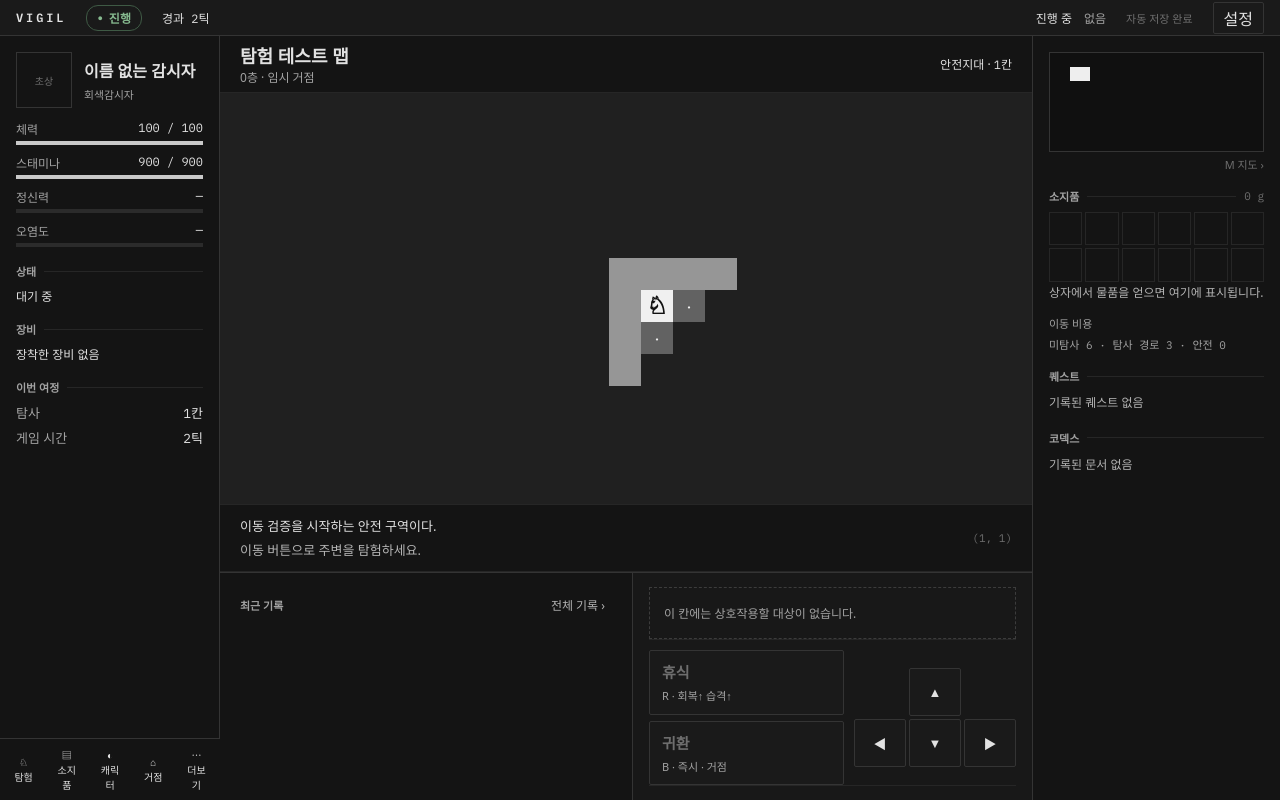
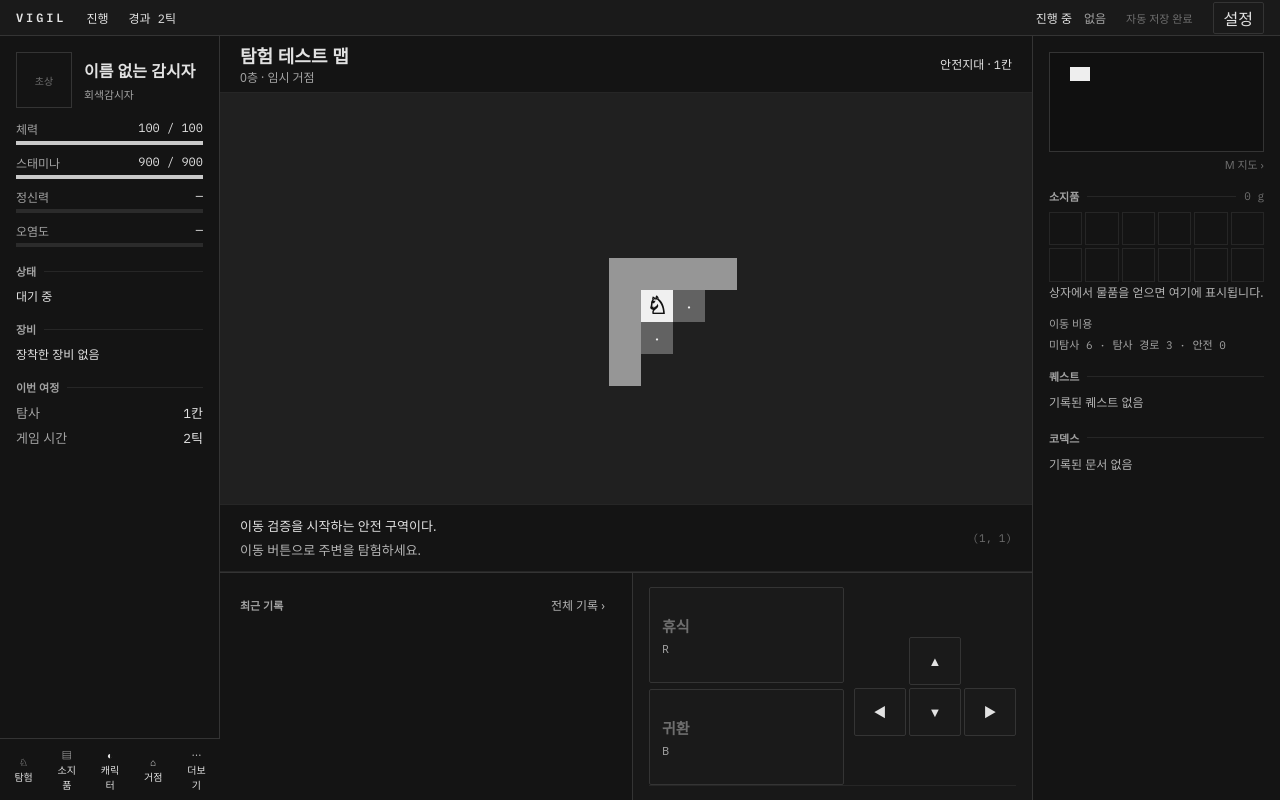
Before and after one commit to Krsu0000/Vigil, a React (Vite) app: page / in a window 1280 px wide. Built offline with nearby package versions, Linux system fonts and the light colour scheme; a web font is replaced by a local one.

Commit message:
[UI] hide session badge, remove empty interaction slot, compact shortcuts beside actions

```diff
--- a/src/ui/MapScreen.tsx
+++ b/src/ui/MapScreen.tsx
@@ -101,7 +101,7 @@ export function MapScreen({store,loop:suppliedLoop,persistent=false,autoSave,onE
   const showRecords=()=>{setCharacterTab('기록');setTab('character');};
   const situationText=chest?chestOpened?'물품을 모두 챙긴 상자입니다.':`${chest.name} · Z / Space로 열기`:exit?`${exit.name} · Z / Space로 이동`:zone.description;
   return <div className={`game-shell${combat?' has-combat':''}`}>
-    <header className="game-top">{onExitPreview&&<button onClick={onExitPreview}>제작 화면으로</button>}<h1 aria-label={strings.gameTitle}>VIGIL</h1><span className={`session-chip ${combat?'is-combat':pending?'is-pending':session.running?'is-running':'is-paused'}`} data-testid="session-status">{combat?'전투':pending?'조우':session.running?'진행':'정지'}</span><span className="n" data-testid="clock">경과 {state.meta.gameTime}틱</span><span className="top-spacer"/>
+    <header className="game-top">{onExitPreview&&<button onClick={onExitPreview}>제작 화면으로</button>}<h1 aria-label={strings.gameTitle}>VIGIL</h1><span className="session-screenreader" data-testid="session-status" aria-live="polite">{combat?'전투':pending?'조우':session.running?'진행':'정지'}</span><span className="n" data-testid="clock">경과 {state.meta.gameTime}틱</span><span className="top-spacer"/>
       <span className="idle-summary">진행 중 <span className="muted">없음</span></span>{autoSave&&<SaveStatus autoSave={autoSave}/>}<button aria-label="설정" onClick={()=>loop.setSettingsOpen(true)}>설정</button></header>
     {session.gapPaused&&<p className="gap-notice" role="alert">실행 공백으로 탐험이 정지했습니다. 설정을 열고 닫으면 이어서 진행합니다.</p>}
     <div className="game-columns" inert={!!combat}>
@@ -121,16 +121,15 @@ export function MapScreen({store,loop:suppliedLoop,persistent=false,autoSave,onE
             <div className="record-heading"><h2 className="section-title">최근 기록</h2><button type="button" className="open-records" onClick={showRecords}>전체 기록 ›</button></div>
             {logs.slice(compact?-2:-8).map((entry,index)=><p key={index}><time className="n" dateTime={new Date(entry.at).toISOString()} data-testid="record-time">{formatRecordTime(entry.at)}</time><span className="record-text">{entry.text}</span></p>)}
           </section>
-          <div className="action-dock">
-            <div className="chest-controls interaction-slot" aria-label="현재 위치 상호작용">
+          <div className={`action-dock${exit||chest?' has-interaction':''}`}>
+            {(exit||chest)&&<div className="chest-controls interaction-slot" aria-label="현재 위치 상호작용">
               {exit?<button className="interact-primary" disabled={!session.running} aria-keyshortcuts="Z Space" onClick={interact}>{exit.name} 이동 <small>Z / Space</small></button>:
-               chest?<button className={chestOpened?'interact-done':'interact-primary'} disabled={!session.running||!!chestOpened} aria-keyshortcuts="Z Space" onClick={interact}>{strings.openChest}<small>{chestOpened?'이미 연 상자':'Z / Space'}</small></button>:
-               <span className="interaction-empty">이 칸에는 상호작용할 대상이 없습니다.</span>}
-            </div>
+               <button className={chestOpened?'interact-done':'interact-primary'} disabled={!session.running||!!chestOpened} aria-keyshortcuts="Z Space" onClick={interact}>{strings.openChest}<small>{chestOpened?'이미 연 상자':'Z / Space'}</small></button>}
+            </div>}
             <div className="exploration-commands">
               <div className="dock-secondary">
-                <button className="command" disabled={!session.running||!resting&&(zone.safety!=='danger'||state.character!.stamina.current===state.character!.stamina.max)} onClick={rest}><b>{resting?'휴식 중지':'휴식'}</b><small>R · 회복↑ 습격↑</small></button>
-                <button className="command" aria-label="귀환" disabled={!session.running||!getReturnDestination(state,store.content)} onClick={returnHome}><b>귀환</b><small>B · 즉시 · 거점</small></button>
+                <button className="command" disabled={!session.running||!resting&&(zone.safety!=='danger'||state.character!.stamina.current===state.character!.stamina.max)} onClick={rest}><b>{resting?'휴식 중지':'휴식'}</b><small className="command-shortcut" aria-hidden="true">R</small></button>
+                <button className="command" aria-label="귀환" disabled={!session.running||!getReturnDestination(state,store.content)} onClick={returnHome}><b>귀환</b><small className="command-shortcut" aria-hidden="true">B</small></button>
               </div>
               <div className="movement-controls" role="group" aria-label={strings.move}>{controls.map(({direction,glyph})=><button type="button" className={`move-${direction}`} key={direction} aria-label={strings[direction]} disabled={!session.running}
                 onPointerDown={event=>{if(event.isPrimary&&event.button===0)move(direction);}} onClick={event=>{if(event.detail===0)move(direction);}}>{glyph}</button>)}</div>
```
